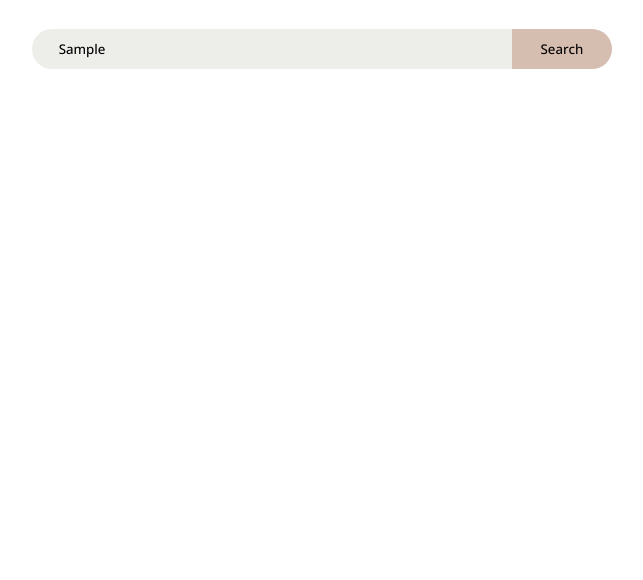
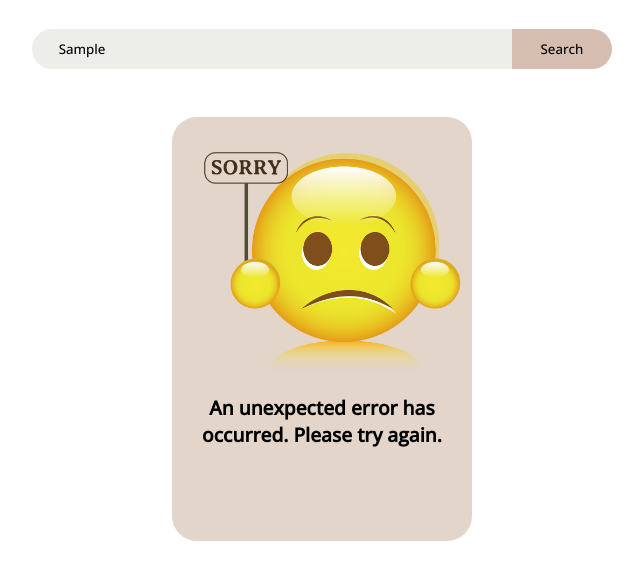
Before and after one commit to Childebrand94/streaming-location-finder, a website: page index.html in a window 1280 px wide. Both pictures are taken after typing "Sample" into the empty fields and a click on the button "Search". Shown: the part 100-680 px from the top of the page, without its empty margins (318-961 px from the left). Drawn offline with nearby package versions, Linux system fonts and the light colour scheme; no server answers.

Commit message:
Added error handling and refactored send request

```diff
--- a/app.js
+++ b/app.js
@@ -1,10 +1,26 @@
 const options = {
   method: "GET",
   headers: {
-    "X-RapidAPI-Key": "843e42a722msha78f8fdbb051afcp1229e5jsn275a68b5dc4a",
+    "X-RapidAPI-Key": "",
     "X-RapidAPI-Host": "streaming-availability.p.rapidapi.com",
   },
 };
+const errorHandling = () => {
+  const grid = getElement(".grid");
+  const container = addClass(createElem("div"), "grid_item");
+  const containerContent = addClass(createElem("div"), "grid_item_content");
+  const image = addClass(createElem("img"), "error_image");
+  image.src = "images/something_went_wrong.png";
+
+  const description = addClass(createElem("p"), "description_error");
+  description.textContent = "An unexpected error has occurred. Please try again.";
+
+  containerContent.appendChild(image);
+  containerContent.appendChild(description);
+  container.appendChild(containerContent);
+  grid.appendChild(container);
+};
+
 const getMovie = async (title) => {
   const url = `https://streaming-availability.p.rapidapi.com/v2/search/title?title=${title}&country=ca&show_type=all&output_language=en`;
   try {
@@ -12,7 +28,7 @@ const getMovie = async (title) => {
     const result = await response.json();
     return result;
   } catch (error) {
-    console.error(error);
+    console.log(error);
   }
 };
 
@@ -34,12 +50,21 @@ const addClass = (elem, className) => {
 const sendRequest = () => {
   const searchBar = getElement(".input_search");
   const searchBtn = getElement(".btn_search");
-  searchBtn.addEventListener("click", async () => {
-    parseResponse(await getMovie(searchBar.value));
-  });
+
+  const performSearch = async () => {
+    try {
+      parseResponse(await getMovie(searchBar.value));
+    } catch (error) {
+      errorHandling();
+      return;
+    }
+  };
+
+  searchBtn.addEventListener("click", performSearch);
+
   document.addEventListener("keypress", async (e) => {
-    if (e.code == "Enter") {
-      parseResponse(await getMovie(searchBar.value));
+    if (e.code === "Enter") {
+      performSearch();
     }
   });
 };
@@ -105,7 +130,7 @@ const createCard = (imageSrc, title, overview, streamingInfo) => {
 
   // streaming details
   const streamingLocations = addClass(createElem("p"), "stream_locations");
-  streamingLocations.textContent = streamingInfo;
+  streamingLocations.textContent = streamingInfo === "" ? "N/A" : streamingInfo;
   hideElement(streamingLocations);
 
   // append elements to content div
--- a/style.css
+++ b/style.css
@@ -67,7 +67,6 @@ button:hover {
   margin-top: 2em;
   max-width: 80%;
   display: grid;
-  /* grid-template-columns: 1fr; */
   grid-template-columns: repeat(auto-fit, minmax(300px, 1fr));
   gap: 1em;
 }
@@ -118,18 +117,12 @@ button:hover {
   transform: translateX(-50%);
 }
 
-/* Responsive Webpage */
-/* @media (min-width: 600px) {
-  .grid {
-    grid-template-columns: repeat(2, 1fr);
-  }
+.error_image {
+  max-width: 300px;
 }
 
-@media (min-width: 900px) {
-  .grid {
-    grid-template-columns: repeat(3, 1fr);
-  }
-} */
-/* .grid {
-  grid-template-columns: repeat(auto-fit, minmax(300px, 2fr));
-} */
+.description_error {
+  font-size: 1.2em;
+  font-weight: 700;
+  margin-bottom: 4em;
+}
```
Also changed, not shown: images/something_went_wrong.png (added).
